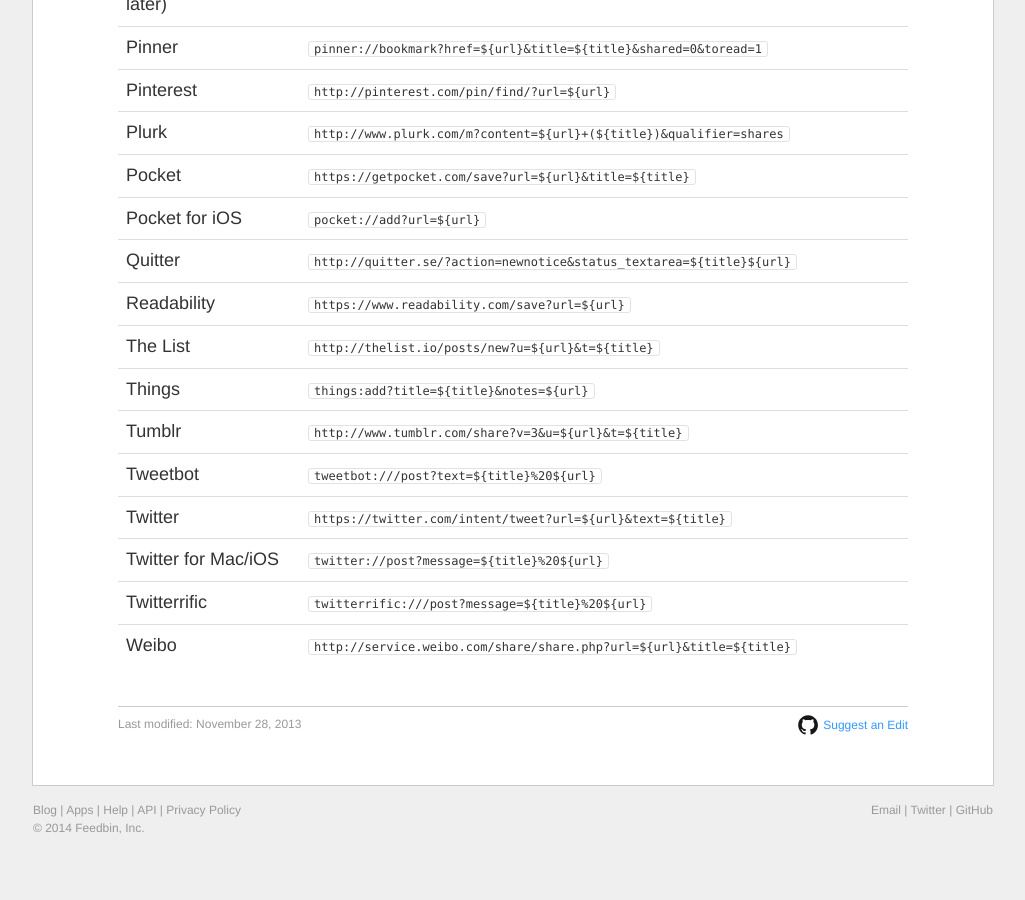
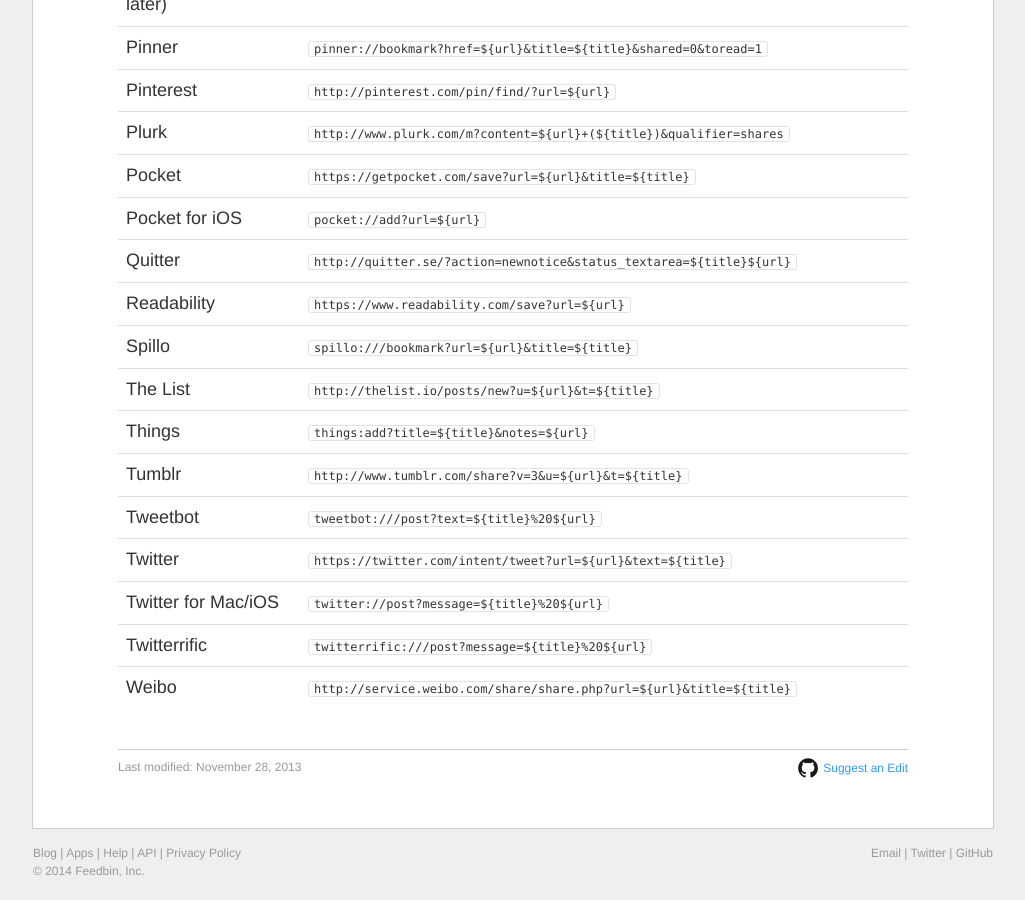
Before and after one commit to willrobin/feedbin-help, a Jekyll site: the page built from _posts/2013-11-28-sharing-read-it-later-services.md, in a window 1280 px wide and 900 px high, scrolled down 1713 px. Shown: the whole window, without its empty margins (127-1152 px from the left). Built offline with Jekyll 4.4.1, drawn with Linux system fonts in a browser that asks for light colours; comment, search, counter and statistics services are not loaded; before the commit the page ends 2570 px from its top, so only the background shows below that.

Commit message:
Update 2013-11-28-sharing-read-it-later-services.md
Add Spillo as a suggested sharing service.

```diff
--- a/_posts/2013-11-28-sharing-read-it-later-services.md
+++ b/_posts/2013-11-28-sharing-read-it-later-services.md
@@ -68,6 +68,7 @@
 | Pocket for iOS        | `pocket://add?url=${url}`                                                          |
 | Quitter               | `http://quitter.se/?action=newnotice&status_textarea=${title}${url}`               |
 | Readability           | `https://www.readability.com/save?url=${url}`                                      |
+| Spillo                | `spillo:///bookmark?url=${url}&title=${title}`                                     |
 | The List              | `http://thelist.io/posts/new?u=${url}&t=${title}`                                  |
 | Things                | `things:add?title=${title}&notes=${url}`                                           |
 | Tumblr                | `http://www.tumblr.com/share?v=3&u=${url}&t=${title}`                              |
```
